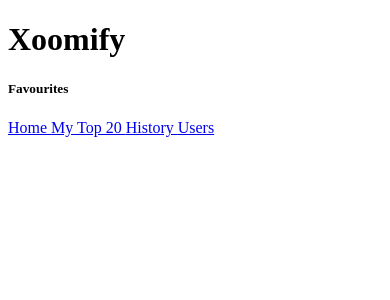
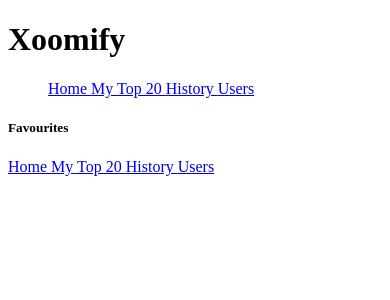
Before and after one commit to gotha/xoomify, a Symfony app: template templates/base.html.twig in a window 390 px wide. Shown: the top 300 px of the page. Run offline with Twig, Linux system fonts and the light colour scheme; the template is opened without the code that fills it, so the values that code supplies are empty; some libraries are stand-ins or nearby versions.

Commit message:
Add mobile menu; hide sidebar on mobile

```diff
--- a/templates/base.html.twig
+++ b/templates/base.html.twig
@@ -11,9 +11,31 @@
                 <h1 class="title">
                     {{ title|default("Xoomify") }}
                 </h1>
+		<div class="toolbar-actions toolbar-menu">
+		<ul class="tab-group">
+		    <a href="/" class="tab-item {% if page == "home" %}active{% endif %}">
+			<span class="icon icon-home"></span>
+			Home
+		    </a>
+		    <a href="/charts/songs/week/me" class="tab-item {% if page == "me" %}active{% endif %}">
+			<span class="icon icon-note-beamed"></span>
+			My Top 20
+		    </a>
+		    <a href="/history" class="tab-item {% if page == "history" %}active{% endif %}">
+			<span class="icon icon-hourglass"></span>
+			History
+		    </a>
+		    <a href="/users" class="tab-item {% if page == "users" %}active{% endif %}">
+			<span class="icon icon-users"></span>
+			Users
+		    </a>
+		</ul>
+		</div>
+		{% if block('toolbar') %}
                 <div class="toolbar-actions">
                     {% block toolbar %}{% endblock %}
                 </div>
+	        {% endif %}
             </header>
             <div class="window-content">
                 <div class="pane-group">
```
Also changed, not shown: assets/styles/app.css (+14 -0 lines).
